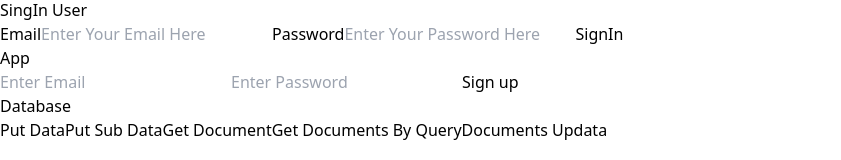
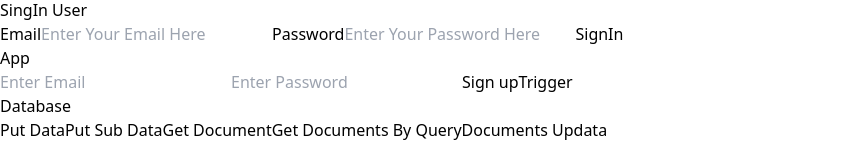
Before and after one commit to santajitpatra/firebase-app, a React (Vite) app: page / in a window 1280 px wide. Shown: the part 146-306 px from the top of the page, without its empty margins (0-841 px from the left). Built offline with nearby package versions, Linux system fonts and the light colour scheme; no server answers; the database is empty.

Commit message:
feat : real time data

```diff
--- a/src/components/CreateUserAndPutData.jsx
+++ b/src/components/CreateUserAndPutData.jsx
@@ -7,6 +7,14 @@ export default function CreateUserAndPutData() {
   const [password, setPassword] = useState("");
 
   console.log("App started", firebase);
+
+  const putDataNew = () => {
+    firebase.putData("grandfather/father/child", { id: 1,
+    name: "grandfather",
+  age:21,
+})
+  }
+
   return (
     <div>
       <h2>App</h2>
@@ -24,6 +32,8 @@ export default function CreateUserAndPutData() {
       />
       <button onClick={() => {firebase.signUpUserWithEmailAndPassword(email, password);
       firebase.putData("user/" + "santajitpatra" , {email, password})}} >Sign up</button>
+
+            <button onClick={putDataNew} >Trigger</button>
     </div>
   );
 }
--- a/src/context/Firebase.jsx
+++ b/src/context/Firebase.jsx
@@ -1,7 +1,7 @@
 import { createContext, useContext } from "react";
 import { initializeApp } from "firebase/app";
 import { getAuth, createUserWithEmailAndPassword } from "firebase/auth";
-import { getDatabase, set, ref } from "firebase/database";
+import { getDatabase, set, ref, get, child } from "firebase/database";
 
 const firebaseConfig = {
   apiKey: "AIzaSyAlqEEIJcpZKDMaSjjRNGKygCk185VsLKA",
@@ -26,6 +26,10 @@ export const FirebaseProvider = (props) => {
     return createUserWithEmailAndPassword(firebaseAuth, email, password);
   };
   const putData = (key, data) => set(ref(database, key), data);
+
+  get(child(ref(database), "grandfather/father/child")).then((snapshot) => {
+    console.log(snapshot.val())
+  })
   return (
     <FirebaseContext.Provider
       value={{ signUpUserWithEmailAndPassword, putData }}
```
